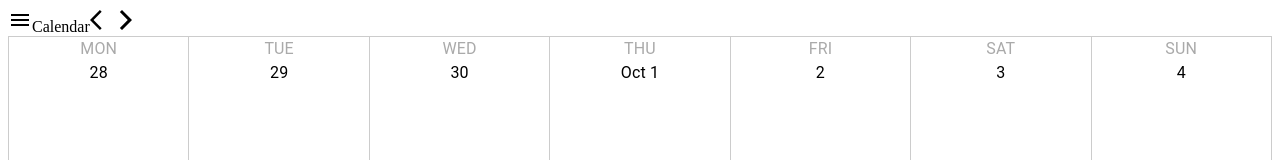
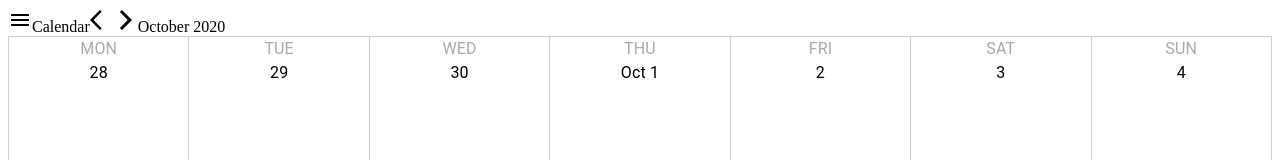
Before and after one commit to sugaya24/react-calendar, a React (Create React App) app: page / in a window 1280 px wide. Shown: the top 160 px of the page. Built offline with nearby package versions, Linux system fonts and the light colour scheme; the HTML template or start-up script is replaced by a standard one.

Commit message:
ADD: Add month and year in Navigation

```diff
--- a/src/components/Navigation/Navigation.js
+++ b/src/components/Navigation/Navigation.js
@@ -1,14 +1,18 @@
 import React from 'react';
+import dayjs from 'dayjs';
 
 import { Menu, ArrowBackIos, ArrowForwardIos } from '@material-ui/icons';
 
-export const Navigation = ({ setPreviousMonth, setNextMonth }) => {
+export const Navigation = ({ month, setPreviousMonth, setNextMonth }) => {
+  const format = 'MMMM YYYY';
+
   return (
     <div>
       <Menu></Menu>
       <span>Calendar</span>
       <ArrowBackIos onClick={setPreviousMonth}></ArrowBackIos>
       <ArrowForwardIos onClick={setNextMonth}></ArrowForwardIos>
+      <span>{dayjs(month).format(format)}</span>
     </div>
   );
 };
--- a/src/components/Navigation/container.js
+++ b/src/components/Navigation/container.js
@@ -19,6 +19,7 @@ export const mapDispatchToProps = (dispatch) => {
 
 export const mergeProps = (stateProps, dispatchProps) => {
   return {
+    calendar: stateProps.calendar,
     month: getMonth(stateProps.calendar),
     setNextMonth: () => {
       const nextMonth = getNextMonth(stateProps.calendar);
```
